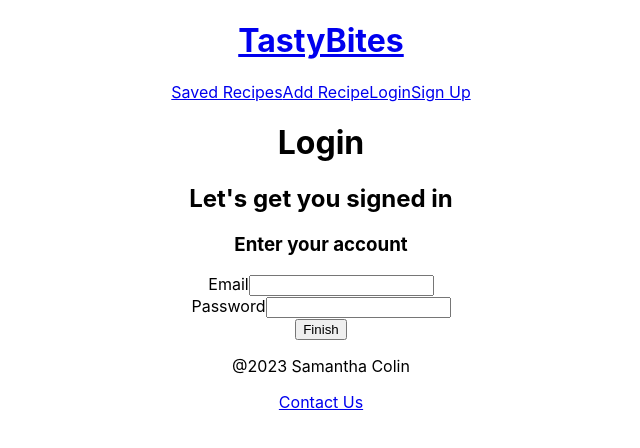
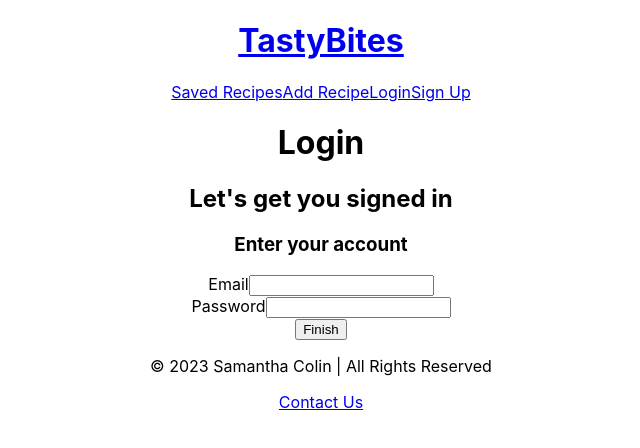
Before and after one commit to Scolin022/tasty-bites, a React (Create React App) app: page /pages/form/LoginPage in a window 1280 px wide. Shown: the top 448 px of the page, without its empty margins (319-959 px from the left). Built offline with nearby package versions, Linux system fonts and the light colour scheme.

Commit message:
copyright year dynamically updates

```diff
--- a/src/components/AppFooter.jsx
+++ b/src/components/AppFooter.jsx
@@ -1,14 +1,16 @@
 import { Link } from 'react-router-dom';
 
 export default function AppFooter() {
+    const year = new Date().getFullYear();
+
     return (
-        <div>
+        <footer>
             <div>
-                <p>@2023 Samantha Colin</p>
+                <p>© {year} Samantha Colin | All Rights Reserved</p>
             </div>
             <div>
-                <Link to="">Contact Us</Link>
+                <Link to="/pages/form/ContactUsPage">Contact Us</Link>
             </div>
-        </div>
+        </footer>
     );
 }
```
